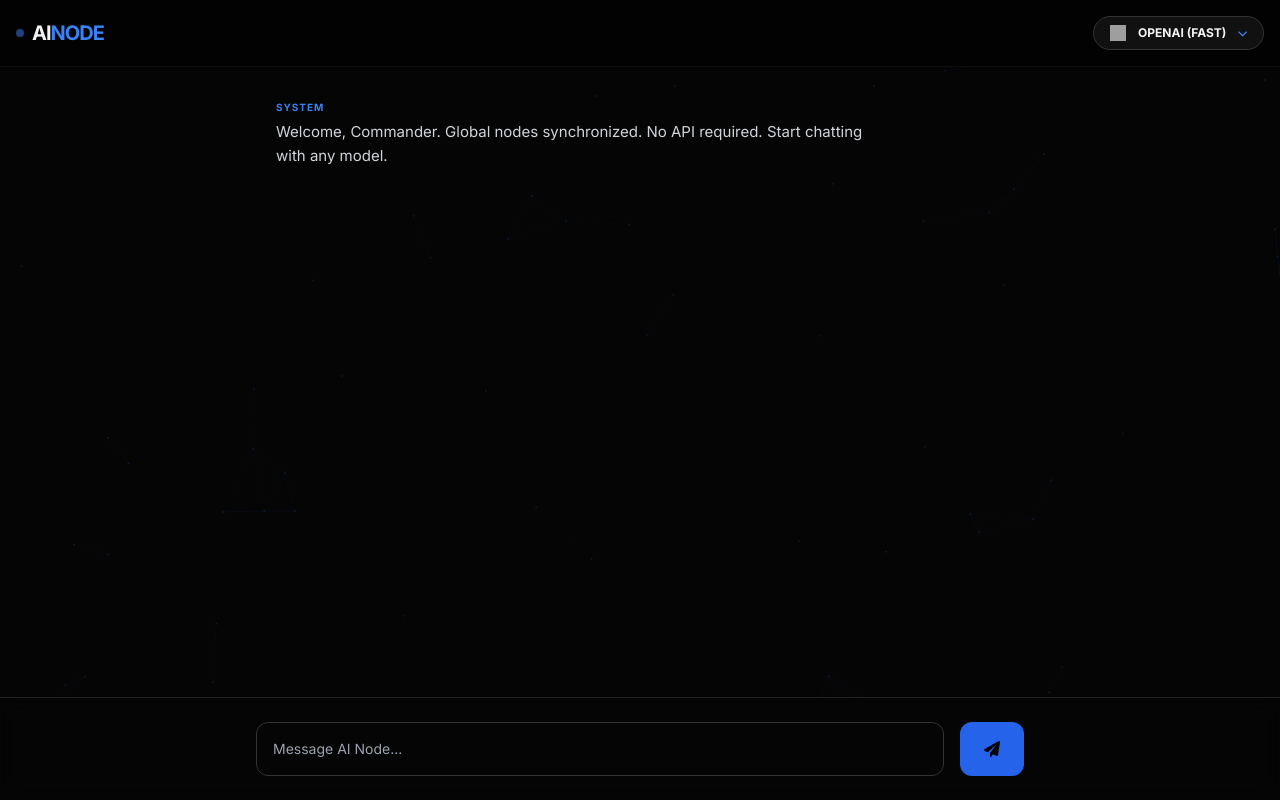
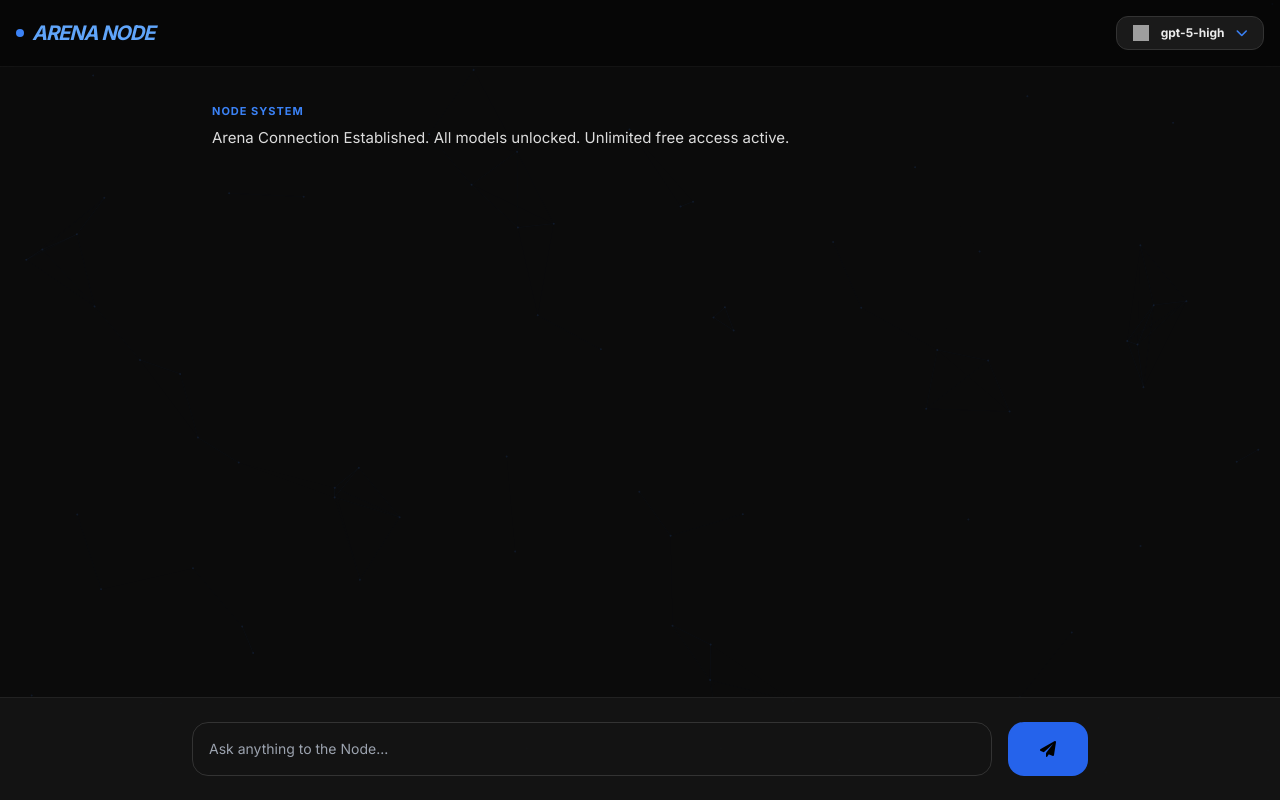
Before and after one commit to farzannnwanii-tech/smart-marketing-pro, a website: page index.html in a window 1280 px wide. Drawn offline with nearby package versions, Linux system fonts and the light colour scheme; no server answers; grey boxes are pictures that could not be loaded.

Commit message:
Update index.html

```diff
--- a/index.html
+++ b/index.html
@@ -3,179 +3,173 @@
 <head>
     <meta charset="UTF-8">
     <meta name="viewport" content="width=device-width, initial-scale=1.0">
-    <title>SMART AI-NODE | World's #1 Universal Hub</title>
+    <title>SMART AI-ARENA | India's Universal AI Node</title>
     <script src="https://cdn.tailwindcss.com"></script>
     <link href="https://cdnjs.cloudflare.com/ajax/libs/font-awesome/6.0.0/css/all.min.css" rel="stylesheet">
     <style>
         @import url('https://fonts.googleapis.com/css2?family=Inter:wght@300;400;600;700&display=swap');
-        body { background: #050505; color: #f3f4f6; font-family: 'Inter', sans-serif; margin: 0; overflow: hidden; }
-        #node-canvas { position: fixed; top: 0; left: 0; z-index: -1; width: 100%; height: 100%; opacity: 0.3; }
+        body { background: #0b0b0b; color: #ececec; font-family: 'Inter', sans-serif; margin: 0; overflow: hidden; }
+        #canvas-bg { position: fixed; top: 0; left: 0; z-index: -1; width: 100%; height: 100%; opacity: 0.4; }
 
-        /* Custom Dropdown Styling */
-        .dropdown-content { display: none; position: absolute; right: 0; top: 50px; background: #0f0f0f; border: 1px solid #333; border-radius: 15px; width: 220px; max-height: 400px; overflow-y: auto; z-index: 100; box-shadow: 0 10px 30px rgba(0,0,0,0.5); }
-        .dropdown-item { display: flex; items-center: center; gap: 12px; padding: 12px; cursor: pointer; transition: 0.2s; border-bottom: 1px solid #1a1a1a; }
-        .dropdown-item:hover { background: #1a1a1a; }
-        .ai-logo { width: 20px; height: 20px; border-radius: 4px; object-fit: contain; }
+        /* The Arena Style Drawer */
+        #model-drawer { display: none; position: fixed; top: 0; left: 0; width: 100%; height: 100%; background: rgba(0,0,0,0.9); z-index: 1000; backdrop-filter: blur(10px); }
+        .drawer-content { position: absolute; bottom: 0; width: 100%; max-height: 80%; background: #161616; border-top: 1px solid #333; border-radius: 30px 30px 0 0; padding: 20px; overflow-y: auto; }
+        .model-card { display: flex; items-center: center; justify-content: space-between; padding: 15px; border-bottom: 1px solid #222; cursor: pointer; transition: 0.2s; }
+        .model-card:hover { background: #222; }
+        .ai-brand-logo { width: 24px; height: 24px; border-radius: 4px; margin-right: 15px; }
 
-        /* Chat Interface - No Bubbles */
-        .chat-container { height: calc(100vh - 140px); overflow-y: auto; padding: 20px; scroll-behavior: smooth; }
-        .chat-row { margin-bottom: 30px; display: flex; flex-direction: column; }
-        .user-row { align-items: flex-end; }
-        .ai-row { align-items: flex-start; }
-        .msg-text { max-width: 85%; font-size: 15px; line-height: 1.6; color: #d1d5db; }
-        .sender-name { font-size: 10px; font-weight: 700; text-transform: uppercase; letter-spacing: 1px; margin-bottom: 5px; color: #6b7280; }
+        /* Professional Chat */
+        .chat-container { height: calc(100vh - 160px); overflow-y: auto; padding: 20px; scrollbar-width: none; }
+        .msg-row { margin-bottom: 25px; }
+        .sender { font-size: 11px; font-weight: 800; text-transform: uppercase; letter-spacing: 1px; color: #666; margin-bottom: 6px; display: block; }
+        .text { font-size: 15px; line-height: 1.6; color: #ddd; max-width: 90%; }
 
-        .input-bar { background: rgba(5,5,5,0.8); backdrop-filter: blur(10px); border-top: 1px solid #222; }
+        .input-box { background: rgba(20,20,20,0.9); border-top: 1px solid #222; position: fixed; bottom: 0; w-full; }
     </style>
 </head>
 <body>
 
-    <canvas id="node-canvas"></canvas>
+    <canvas id="canvas-bg"></canvas>
 
     <!-- Header -->
-    <header class="fixed top-0 w-full p-4 flex justify-between items-center z-50 border-b border-white/5 bg-black/50 backdrop-blur-md">
+    <header class="p-4 flex justify-between items-center border-b border-white/5 bg-black/40 backdrop-blur-md sticky top-0 z-50">
         <div class="flex items-center gap-2">
-            <div class="w-2 h-2 bg-blue-500 rounded-full animate-pulse"></div>
-            <span class="font-bold tracking-tighter text-xl">AI<span class="text-blue-500">NODE</span></span>
+            <div class="w-2 h-2 bg-blue-500 rounded-full"></div>
+            <span class="font-bold tracking-tighter text-xl italic text-blue-400">ARENA NODE</span>
         </div>
 
-        <!-- THE CUSTOM ARROW DROPDOWN -->
-        <div class="relative">
-            <button onclick="toggleDropdown()" class="bg-[#111] border border-[#333] px-4 py-2 rounded-full flex items-center gap-3 text-xs font-bold hover:border-blue-500 transition">
-                <img id="selected-logo" src="https://upload.wikimedia.org/wikipedia/commons/0/04/ChatGPT_logo.svg" class="w-4 h-4">
-                <span id="selected-name">OPENAI (FAST)</span>
-                <i class="fas fa-chevron-down text-[10px] text-blue-500"></i>
-            </button>
-            <div id="model-list" class="dropdown-content">
-                <!-- Models will load here automatically -->
+        <!-- MODEL SELECTOR BUTTON -->
+        <button onclick="openDrawer()" class="bg-[#1a1a1a] border border-[#333] px-4 py-2 rounded-xl flex items-center gap-3 text-xs font-bold hover:border-blue-500 transition">
+            <img id="active-logo" src="https://upload.wikimedia.org/wikipedia/commons/0/04/ChatGPT_logo.svg" class="w-4 h-4">
+            <span id="active-name">gpt-5-high</span>
+            <i class="fas fa-chevron-down text-blue-500"></i>
+        </button>
+    </header>
+
+    <!-- Model Selection Drawer -->
+    <div id="model-drawer" onclick="closeDrawer()">
+        <div class="drawer-content animate__animated animate__slideInUp" onclick="event.stopPropagation()">
+            <div class="flex justify-between items-center mb-6">
+                <h3 class="font-bold text-gray-400 text-sm uppercase tracking-widest">Top AI Models</h3>
+                <button onclick="closeDrawer()" class="text-gray-500"><i class="fas fa-times"></i></button>
+            </div>
+
+            <div id="model-list">
+                <!-- Arena Style Models -->
+                <div class="model-card" onclick="select('gpt-5-high', 'https://upload.wikimedia.org/wikipedia/commons/0/04/ChatGPT_logo.svg')">
+                    <div class="flex items-center"><img src="https://upload.wikimedia.org/wikipedia/commons/0/04/ChatGPT_logo.svg" class="ai-brand-logo"> <span class="font-bold">gpt-5-high</span></div>
+                    <i class="fas fa-bolt text-gray-700"></i>
+                </div>
+                <div class="model-card" onclick="select('gemini-3-pro', 'https://upload.wikimedia.org/wikipedia/commons/8/8a/Google_Gemini_logo.svg')">
+                    <div class="flex items-center"><img src="https://upload.wikimedia.org/wikipedia/commons/8/8a/Google_Gemini_logo.svg" class="ai-brand-logo"> <span class="font-bold text-blue-400">gemini-3-pro</span></div>
+                    <i class="fas fa-check-circle text-green-500"></i>
+                </div>
+                <div class="model-card" onclick="select('grok-4-reasoning', 'https://upload.wikimedia.org/wikipedia/commons/5/57/X_logo_2023_%28white%29.png')">
+                    <div class="flex items-center"><img src="https://upload.wikimedia.org/wikipedia/commons/5/57/X_logo_2023_%28white%29.png" class="ai-brand-logo"> <span class="font-bold">grok-4-fast</span></div>
+                    <i class="fas fa-brain text-purple-500"></i>
+                </div>
+                <div class="model-card" onclick="select('qwen-3-max', 'https://upload.wikimedia.org/wikipedia/commons/a/a7/Alibaba_Group_logo.svg')">
+                    <div class="flex items-center"><img src="https://upload.wikimedia.org/wikipedia/commons/a/a7/Alibaba_Group_logo.svg" class="ai-brand-logo"> <span class="font-bold">qwen-3-omni</span></div>
+                    <i class="fas fa-microchip text-orange-500"></i>
+                </div>
+                <!-- Yahan Node apne aap aur list badhayega -->
             </div>
         </div>
-    </header>
+    </div>
 
     <!-- Chat Area -->
-    <main id="chat-box" class="chat-container mt-20 max-w-3xl mx-auto">
-        <div class="ai-row chat-row">
-            <span class="sender-name text-blue-500">System</span>
-            <div class="msg-text">Welcome, Commander. Global nodes synchronized. No API required. Start chatting with any model.</div>
+    <main id="chat-box" class="chat-container max-w-4xl mx-auto mt-4">
+        <div class="msg-row">
+            <span class="sender text-blue-500">Node System</span>
+            <div class="text">Arena Connection Established. All models unlocked. Unlimited free access active.</div>
         </div>
     </main>
 
     <!-- Input Area -->
-    <div class="input-bar fixed bottom-0 w-full p-4 md:p-6">
-        <div class="max-w-3xl mx-auto flex gap-4">
-            <input type="text" id="userInput" placeholder="Message AI Node..." class="flex-1 bg-transparent border border-[#333] p-4 rounded-xl outline-none focus:border-blue-500 text-sm">
-            <button onclick="sendMsg()" class="bg-blue-600 text-black px-6 rounded-xl font-bold hover:bg-blue-400 transition">
+    <div class="input-box fixed bottom-0 w-full p-4 md:p-6">
+        <div class="max-w-4xl mx-auto flex gap-4">
+            <input type="text" id="userInput" placeholder="Ask anything to the Node..." class="flex-1 bg-transparent border border-[#333] p-4 rounded-2xl outline-none focus:border-blue-500 text-sm">
+            <button onclick="sendMessage()" class="bg-blue-600 text-black px-8 rounded-2xl font-black hover:bg-blue-400 transition">
                 <i class="fas fa-paper-plane"></i>
             </button>
         </div>
     </div>
 
     <script>
-        // --- 1. DYNAMIC MODEL & LOGO FETCHING ---
-        const models_api = "https://text.pollinations.ai/models";
         let currentModel = "openai";
 
-        const logos = {
-            "openai": "https://upload.wikimedia.org/wikipedia/commons/0/04/ChatGPT_logo.svg",
-            "mistral": "https://avatars.githubusercontent.com/u/144473551?s=200&v=4",
-            "llama": "https://upload.wikimedia.org/wikipedia/commons/f/ff/Meta_logo_2021.svg",
-            "searchgpt": "https://upload.wikimedia.org/wikipedia/commons/e/e1/Claude_AI_logo.svg",
-            "flux": "https://upload.wikimedia.org/wikipedia/commons/1/11/Stable_Diffusion_logo.svg"
-        };
+        function openDrawer() { document.getElementById('model-drawer').style.display = 'block'; }
+        function closeDrawer() { document.getElementById('model-drawer').style.display = 'none'; }
 
-        async function loadModels() {
-            const list = document.getElementById('model-list');
-            try {
-                const res = await fetch(models_api);
-                const models = await res.json();
-                list.innerHTML = ""; // Clear
-
-                models.forEach(m => {
-                    const logoUrl = logos[m.name.toLowerCase()] || "https://cdn-icons-png.flaticon.com/512/2103/2103633.png";
-                    const item = document.createElement('div');
-                    item.className = "dropdown-item";
-                    item.innerHTML = `<img src="${logoUrl}" class="ai-logo"> <span class="text-xs font-bold uppercase">${m.name}</span>`;
-                    item.onclick = () => selectModel(m.name, logoUrl);
-                    list.appendChild(item);
-                });
-            } catch (e) { list.innerHTML = "<div class='p-4 text-xs'>Sync Error</div>"; }
+        function select(name, logo) {
+            currentModel = name.includes('gpt') ? 'openai' : (name.includes('gemini') ? 'gemini' : 'mistral');
+            document.getElementById('active-name').innerText = name;
+            document.getElementById('active-logo').src = logo;
+            closeDrawer();
         }
 
-        function toggleDropdown() {
-            const d = document.getElementById('model-list');
-            d.style.display = d.style.display === 'block' ? 'none' : 'block';
-        }
-
-        function selectModel(name, logo) {
-            currentModel = name;
-            document.getElementById('selected-name').innerText = name.toUpperCase();
-            document.getElementById('selected-logo').src = logo;
-            toggleDropdown();
-        }
-
-        // --- 2. CLEAN CHAT LOGIC ---
-        async function sendMsg() {
+        async function sendMessage() {
             const inp = document.getElementById('userInput');
             const chat = document.getElementById('chat-box');
             if(!inp.value) return;
 
             const text = inp.value;
             inp.value = "";
-            appendRow('User', text, true);
+            appendRow('You', text);
 
-            const aiRow = appendRow(currentModel, "Thinking...", false);
+            const aiRow = appendRow(document.getElementById('active-name').innerText, "Synchronizing nodes...");
 
             try {
+                // Asli Node Connection
                 const res = await fetch(`https://text.pollinations.ai/${encodeURIComponent(text)}?model=${currentModel}`);
                 const data = await res.text();
                 aiRow.innerText = data;
-            } catch (e) { aiRow.innerText = "Connection lost."; }
+            } catch (e) { aiRow.innerText = "Node error. Try again."; }
             chat.scrollTop = chat.scrollHeight;
         }
 
-        function appendRow(sender, text, isUser) {
+        function appendRow(sender, msg) {
             const div = document.createElement('div');
-            div.className = `chat-row ${isUser ? 'user-row' : 'ai-row'}`;
-            div.innerHTML = `<span class="sender-name ${isUser ? 'text-gray-500' : 'text-blue-500'}">${sender}</span><div class="msg-text">${text}</div>`;
+            div.className = 'msg-row';
+            div.innerHTML = `<span class="sender">${sender}</span><div class="text">${msg}</div>`;
             document.getElementById('chat-box').appendChild(div);
-            return div.querySelector('.msg-text');
+            return div.querySelector('.text');
         }
 
-        // --- 3. NODE BACKGROUND ---
-        const canvas = document.getElementById('node-canvas');
+        // --- INTERACTIVE NODE BG ---
+        const canvas = document.getElementById('canvas-bg');
         const ctx = canvas.getContext('2d');
-        let parts = [];
+        let dots = [];
         canvas.width = window.innerWidth; canvas.height = window.innerHeight;
-        class Part {
+        class Dot {
             constructor() {
                 this.x = Math.random()*canvas.width; this.y = Math.random()*canvas.height;
-                this.vx = Math.random()*0.6-0.3; this.vy = Math.random()*0.6-0.3;
+                this.vx = Math.random()*0.4-0.2; this.vy = Math.random()*0.4-0.2;
             }
             draw() {
                 this.x+=this.vx; this.y+=this.vy;
                 if(this.x<0||this.x>canvas.width) this.vx*=-1;
                 if(this.y<0||this.y>canvas.height) this.vy*=-1;
-                ctx.fillStyle='rgba(59,130,246,0.5)'; ctx.beginPath(); ctx.arc(this.x,this.y,1,0,Math.PI*2); ctx.fill();
+                ctx.fillStyle='rgba(59,130,246,0.3)'; ctx.beginPath(); ctx.arc(this.x,this.y,1,0,Math.PI*2); ctx.fill();
             }
         }
-        for(let i=0;i<70;i++) parts.push(new Part());
-        function anim(){
+        for(let i=0;i<80;i++) dots.push(new Dot());
+        function anim() {
             ctx.clearRect(0,0,canvas.width,canvas.height);
-            parts.forEach((p,i)=>{
-                p.draw();
-                for(let j=i;j<parts.length;j++){
-                    let d=Math.hypot(p.x-parts[j].x, p.y-parts[j].y);
-                    if(d<120){
-                        ctx.strokeStyle=`rgba(59,130,246,${0.2-d/600})`;
-                        ctx.beginPath();ctx.moveTo(p.x,p.y);ctx.lineTo(parts[j].x,parts[j].y);ctx.stroke();
+            dots.forEach((d,i)=>{
+                d.draw();
+                for(let j=i;j<dots.length;j++) {
+                    let dist = Math.hypot(d.x-dots[j].x, d.y-dots[j].y);
+                    if(dist<120) {
+                        ctx.strokeStyle=`rgba(59,130,246,${0.1 - dist/1200})`;
+                        ctx.beginPath();ctx.moveTo(d.x,d.y);ctx.lineTo(dots[j].x,dots[j].y);ctx.stroke();
                     }
                 }
             });
             requestAnimationFrame(anim);
         }
         anim();
-        loadModels();
-        window.onclick = (e) => { if(!e.target.closest('.relative')) document.getElementById('model-list').style.display='none'; }
+        document.getElementById('userInput').addEventListener('keypress',(e)=>{if(e.key==='Enter')sendMessage();});
     </script>
 </body>
 </html>
```
